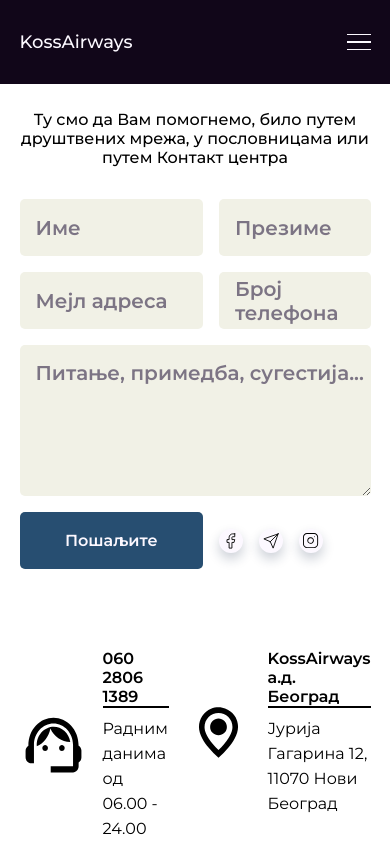
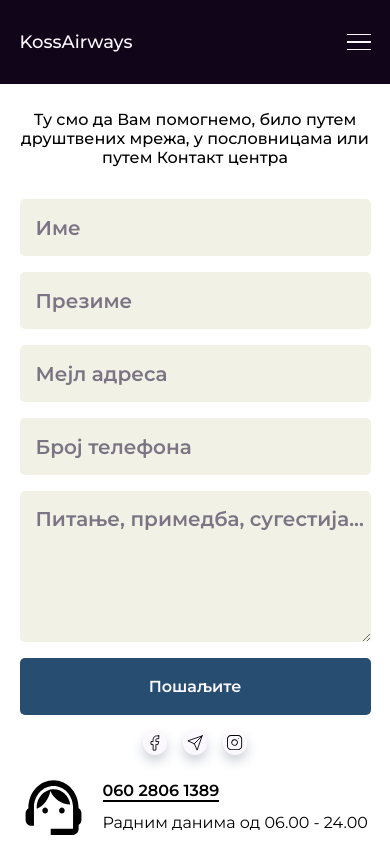
Before and after one commit to kosserin/flight-company, a React (Create React App) app: page /contact in a window 390 px wide. Shown: the top 844 px of the page. Built offline with nearby package versions, Linux system fonts and the light colour scheme.

Commit message:
moving fetch from flightlist to flightcontent and adding navigation programatically

```diff
--- a/src/components/ContactForm/ContactForm.module.css
+++ b/src/components/ContactForm/ContactForm.module.css
@@ -7,9 +7,11 @@
 .contact-left > h4 {
   text-align: center;
   margin-bottom: 32px;
+  max-width: 90vw;
+  margin: 0 auto 32px auto;
 }
 
-form {
+.contact-form {
   display: grid;
   grid-template-areas:
     "a b"
@@ -172,7 +174,8 @@ button[type="submit"]:hover {
 }
 
 .contact-info {
-  margin-top: 80px;
+  max-width: 90vw;
+  margin: 80px auto 0 auto;
   display: flex;
   align-items: flex-start;
   justify-content: center;
@@ -205,3 +208,19 @@ button[type="submit"]:hover {
   color: var(--blue-primary);
   border-bottom-color: var(--blue-primary);
 }
+
+@media (max-width: 768px) {
+  .contact-form {
+    display: flex;
+    flex-direction: column;
+  }
+
+  .contact-social {
+    justify-content: center;
+  }
+
+  .contact-info {
+    flex-direction: column;
+    margin-top: 16px;
+  }
+}
--- a/src/components/ContactForm/ContactForm.tsx
+++ b/src/components/ContactForm/ContactForm.tsx
@@ -48,13 +48,16 @@ const ContactForm = () => {
   };
 
   return (
-    <div className={styles["contact-form"]}>
+    <div className={styles["contact-form-component"]}>
       <div className={styles["contact-left"]}>
         <h4>
           Ту смо да Вам помогнемо, било путем друштвених мрежа, у пословницама
           или путем Контакт центра
         </h4>
-        <form onSubmit={contactSubmitHandler}>
+        <form
+          onSubmit={contactSubmitHandler}
+          className={styles["contact-form"]}
+        >
           <div className={styles["form-group"]}>
             <input
               placeholder="xd"
--- a/src/components/Destinations/Destinations.module.css
+++ b/src/components/Destinations/Destinations.module.css
@@ -145,4 +145,8 @@
     max-width: 95vw;
     margin: 0 0 0 5vw;
   }
+
+  .destination-swiper-slide h3 {
+    font-size: 1.875rem;
+  }
 }
--- a/src/components/DiscoverDestinations/DiscoverDestinations.module.css
+++ b/src/components/DiscoverDestinations/DiscoverDestinations.module.css
@@ -1,6 +1,7 @@
 .discover-content {
   position: relative;
   overflow: hidden;
+  margin-top: 48px;
 }
 
 .discover-header {
@@ -34,7 +35,6 @@
 }
 
 .all-destinations {
-  padding-top: 80px;
   width: 1000px;
   max-width: 90vw;
   margin: 0 auto;
@@ -74,6 +74,8 @@
   text-align: center;
   padding-inline: 20px;
   pointer-events: none;
+  transition: 250ms ease-out;
+  border-radius: 5px;
 }
 
 .all-destinations ul li:hover h3 {
@@ -91,10 +93,11 @@
   width: 100%;
   height: 100%;
   border-radius: 10px;
+  transition: 250ms ease-out;
 }
 
 .image-overlay:hover {
-  background: transparent;
+  opacity: 0;
 }
 
 @media (max-width: 768px) {
@@ -110,4 +113,8 @@
   .discover-header h2 {
     max-width: 100%;
   }
+
+  .all-destinations ul li h3 {
+    font-size: 1.875rem;
+  }
 }
--- a/src/components/FlightContent/FlightContent.tsx
+++ b/src/components/FlightContent/FlightContent.tsx
@@ -1,6 +1,6 @@
 import moment from "moment";
-import { useContext } from "react";
-import { Link, useSearchParams } from "react-router-dom";
+import { useContext, useEffect } from "react";
+import { Link, useNavigate, useSearchParams } from "react-router-dom";
 import { FlightsContext } from "../../store/flights-context";
 import FlightList from "../FlightList/FlightList";
 import styles from "./FlightContent.module.css";
@@ -8,6 +8,7 @@ import sortIcon from "../../assets/sort-white.png";
 
 const FlightContent = () => {
   const ctx = useContext(FlightsContext);
+  const navigate = useNavigate();
   const [searchParams] = useSearchParams();
   const day = moment(searchParams.get("date")).format("dddd"); // for the word
   let dayOnSerbian: string;
@@ -76,19 +77,54 @@ const FlightContent = () => {
   }
 
   let tomorrow = moment(searchParams.get("date"), "YYYY-MM-DD")
-    .add(5, "days")
+    .add(1, "days")
     .format("YYYY-MM-DD");
   console.log(tomorrow);
 
   let headingContent = `${searchParams.get("from")} - ${searchParams.get(
     "to"
-  )} - ${dayOnSerbian}, ${moment(
-    searchParams.get("date")
-  ).day()}. ${monthOnSerbian}`;
+  )} - ${dayOnSerbian}, ${moment(searchParams.get("date")).format(
+    "D"
+  )}. ${monthOnSerbian}`;
 
   if (ctx.flights.length === 0) {
-    headingContent = "Нема летова који одговарају унетим критеријумима";
+    headingContent = `Нема летова који одговарају унетим критеријумима ${searchParams.get(
+      "from"
+    )} - ${searchParams.get("to")} - ${dayOnSerbian}, ${moment(
+      searchParams.get("date")
+    ).format("D")}. ${monthOnSerbian}`;
   }
+
+  const checkNextDayFlightsHandler = () => {
+    navigate(
+      `/reservation/flights?from=${searchParams.get(
+        "from"
+      )}&to=${searchParams.get("to")}&date=${tomorrow}`
+    );
+    searchForFlightHandler();
+  };
+
+  useEffect(() => {
+    console.log("useeffect called");
+    searchForFlightHandler();
+  }, []);
+
+  async function searchForFlightHandler() {
+    try {
+      const from = searchParams.get("from");
+      const to = searchParams.get("to");
+      const date = searchParams.get("date");
+      const response = await fetch(
+        `http://localhost:8086/api/flights?from=${from}&to=${to}&date=${date}`
+      );
+      const data = await response.json();
+      alert(JSON.stringify(data));
+      ctx.appendFlights(data);
+    } catch (err) {
+      ctx.appendFlights([]);
+    }
+  }
+
   return (
     <div className={styles["flight-content"]}>
       <h2>{headingContent}</h2>
@@ -106,13 +142,16 @@ const FlightContent = () => {
         </div>
       )}
       {ctx.flights.length !== 0 && <FlightList />}
-      <Link
+      <button onClick={checkNextDayFlightsHandler}>
+        Погледајте летове за наредни дан на истој релацији
+      </button>
+      {/* <Link
         to={`/reservation/flights?from=${searchParams.get(
           "from"
         )}&to=${searchParams.get("to")}&date=${tomorrow}`}
       >
         Погледајте летове за наредни дан на истој релацији
-      </Link>
+      </Link> */}
     </div>
   );
 };
--- a/src/components/FlightList/FlightList.tsx
+++ b/src/components/FlightList/FlightList.tsx
@@ -1,63 +1,12 @@
 import { useContext, useEffect } from "react";
-import { useParams, useSearchParams } from "react-router-dom";
 import { FlightsContext } from "../../store/flights-context";
 import FlightItem from "./FlightItem/FlightItem";
 import styles from "./FlightList.module.css";
 
-// const DUMMY_FLIGHTS: Flight[] = [
-//   {
-//     id: "ur829ojadsdlsa",
-//     from: "Београд",
-//     to: "Тиват",
-//     departureDate: "2022-08-13",
-//     flightStartsAt: "13:00",
-//     duration: 90,
-//     price: "16.000",
-//   },
-//   {
-//     id: "dsadas",
-//     from: "Београд",
-//     to: "Милано",
-//     departureDate: "2022-08-13",
-//     flightStartsAt: "13:00",
-//     duration: 90,
-//     price: "16.000",
-//   },
-//   {
-//     id: "ur829ojar4553453dsdlsa",
-//     from: "Београд",
-//     to: "Њујорк",
-//     departureDate: "2022-08-13",
-//     flightStartsAt: "13:00",
-//     duration: 90,
-//     price: "16.000",
-//   },
-// ];
-
 const FlightList = () => {
   const ctx = useContext(FlightsContext);
-  const [searchParams, setSearchParams] = useSearchParams();
-  const { flightParams } = useParams();
 
-  useEffect(() => {
-    searchForFlightHandler();
-  }, [flightParams]);
-
-  async function searchForFlightHandler() {
-    try {
-      const from = searchParams.get("from");
-      const to = searchParams.get("to");
-      const date = searchParams.get("date");
-      const response = await fetch(
-        `http://localhost:8086/api/flights?from=${from}&to=${to}&date=${date}`
-      );
-      const data = await response.json();
-      // alert(JSON.stringify(data));
-      ctx.appendFlights(data);
-    } catch (err) {
-      ctx.appendFlights([]);
-    }
-  }
+  useEffect(() => {}, []);
 
   return (
     <ul className={styles["flight-list"]} id="flightList">
--- a/src/components/OurStory/OurStory.module.css
+++ b/src/components/OurStory/OurStory.module.css
@@ -42,6 +42,7 @@
 
   .our-story-content > img {
     align-self: flex-start;
+    width: 100%;
   }
 
   .left-side {
--- a/src/pages/Discover/Discover.module.css
+++ b/src/pages/Discover/Discover.module.css
@@ -1,4 +1,4 @@
-.image-holder {
+/* .image-holder {
   background: linear-gradient(
       99.55deg,
       #110619 9.63%,
@@ -8,4 +8,4 @@
   background-position: 50% 20%;
   background-size: cover;
   height: 75vh;
-}
+} */
--- a/src/pages/Discover/Discover.tsx
+++ b/src/pages/Discover/Discover.tsx
@@ -8,8 +8,8 @@ import DiscoverDestinations from "../../components/DiscoverDestinations/Discover
 const Discover = () => {
   return (
     <>
-      <Header />
-      <div className={styles["image-holder"]}></div>
+      <Header color="dark" />
+      {/* <div className={styles["image-holder"]}></div> */}
       <DiscoverDestinations />
       <Footer />
     </>
```
